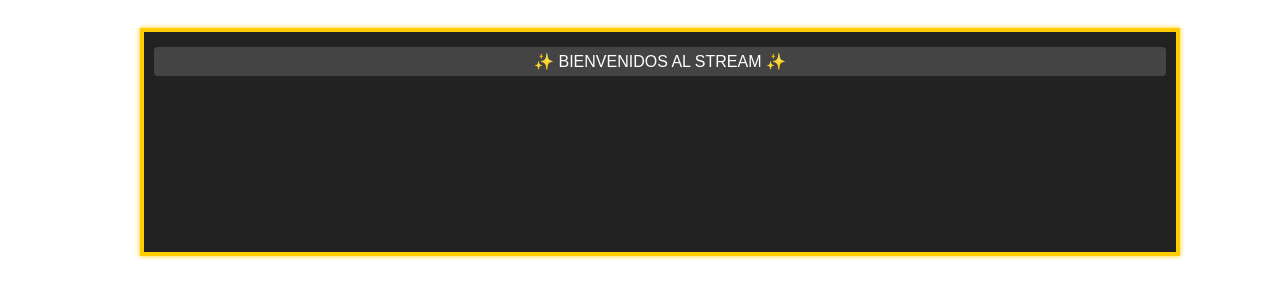
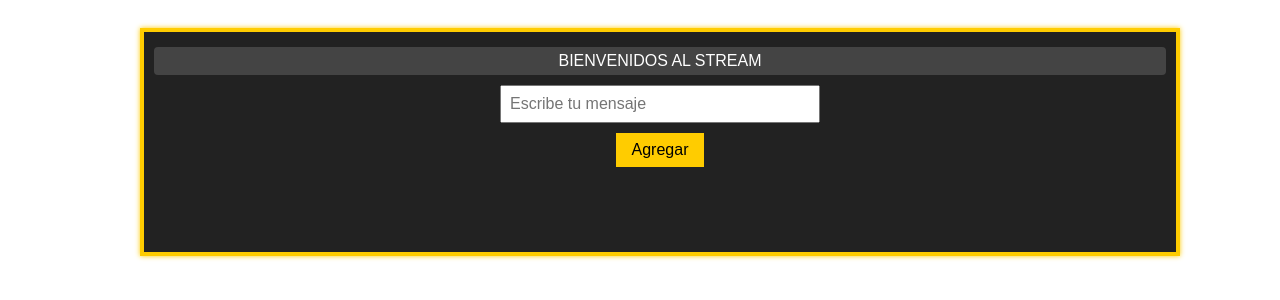
Before and after one commit to JCJC87/clon, a React (Vite) app: page / in a window 1280 px wide. Shown: the top 300 px of the page. Built offline with nearby package versions, Linux system fonts and the light colour scheme; no server answers.

Commit message:
Update Marquesina.jsx

```diff
--- a/src/components/Marquesina.jsx
+++ b/src/components/Marquesina.jsx
@@ -5,51 +5,36 @@ import { fetchMessages, sendMessage } from "../api.js";
 function Marquesina() {
   const [mensajes, setMensajes] = useState([]);
   const [input, setInput] = useState("");
-  const [isTwitch, setIsTwitch] = useState(false);
-  const [isReady, setIsReady] = useState(false);
+  const [modoTwitch, setModoTwitch] = useState(false);
 
-  // Detectar si estamos en Twitch Extension
+  // Detectar si estamos dentro de Twitch
   useEffect(() => {
     if (window.Twitch && window.Twitch.ext) {
-      setIsTwitch(true);
-
-      // Autorización del Helper
-      window.Twitch.ext.onAuthorized(() => {
-        console.log("Autorizado por Twitch");
-        cargarMensajes();
-      });
-
-      // Twitch listo
-      window.Twitch.ext.onContext(() => {
-        setIsReady(true);
-      });
-    } else {
-      // No estamos en Twitch → mostrar mensaje estándar
-      setIsReady(true);
-      setMensajes([{ contenido: "✨ BIENVENIDOS AL STREAM ✨" }]);
+      setModoTwitch(true);
     }
   }, []);
 
-  // Función para cargar mensajes desde backend
-  async function cargarMensajes() {
+  // Cargar mensaje del backend
+  useEffect(() => {
+    async function loadMessages() {
       try {
         const data = await fetchMessages();
-      if (Array.isArray(data) && data.length > 0) {
+
+        if (data.length > 0) {
           setMensajes(data);
         } else {
-        // Backend vacío → mostrar mensaje default de bienvenida
-        setMensajes([{ contenido: "✨ BIENVENIDOS AL STREAM ✨" }]);
+          // Si no hay mensajes mostrar uno default
+          setMensajes([{ contenido: "BIENVENIDOS AL STREAM" }]);
         }
-      setIsReady(true);
       } catch (err) {
-      console.error("Error backend:", err);
-      // Si falla, mostrar mensaje default
-      setMensajes([{ contenido: "✨ BIENVENIDOS AL STREAM ✨" }]);
-      setIsReady(true);
+        console.error("Error al cargar mensajes:", err);
+        setMensajes([{ contenido: "BIENVENIDOS AL STREAM" }]);
       }
     }
 
-  // Agregar mensaje (solo si está autorizado)
+    loadMessages();
+  }, []);
+
   const agregarMensaje = async () => {
     if (input.trim() === "") return;
 
@@ -64,14 +49,12 @@ function Marquesina() {
 
   return (
     <div className="marquesina">
-      {/* --- MENSAJES --- */}
-      {isReady &&
-        mensajes.map((msg, index) => (
+      {mensajes.map((msg, index) => (
         <Mensaje key={index} texto={msg.contenido} />
       ))}
 
-      {/* --- CONTROLES SOLO PARA CREADOR Y MODS --- */}
-      {isTwitch && (
+      {/* Controles SOLO visibles fuera de Twitch */}
+      {!modoTwitch && (
         <div className="controls">
           <input
             type="text"
```
Lines whose indentation alone changed are shown as unchanged.
